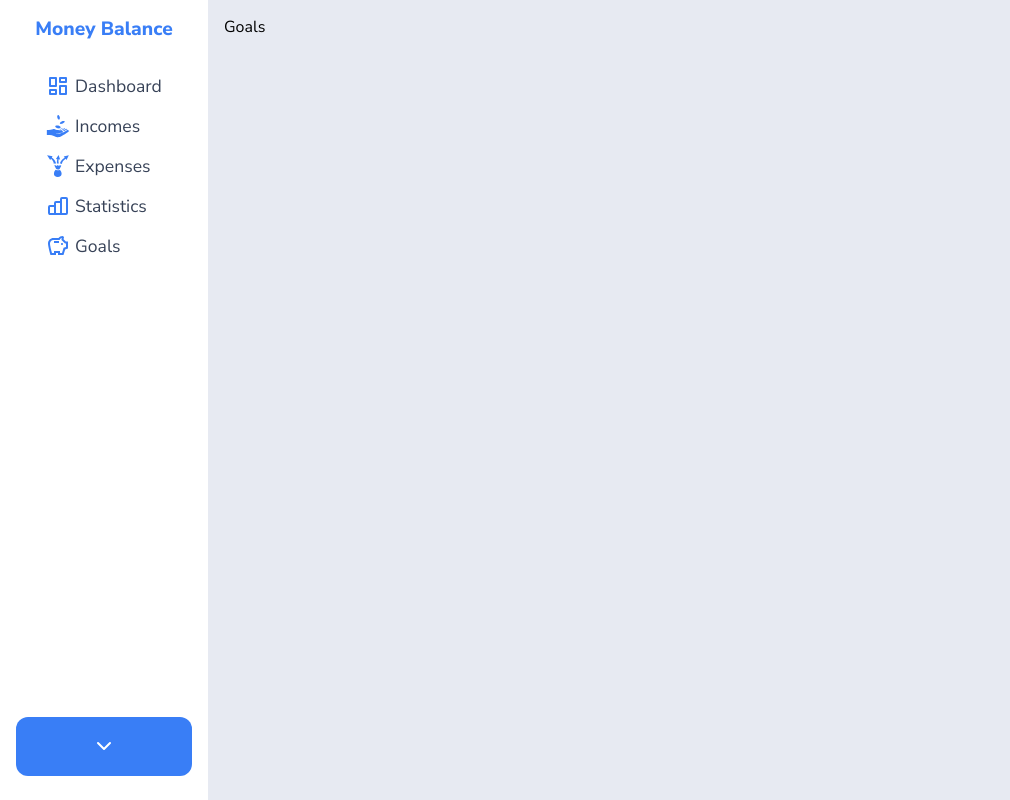
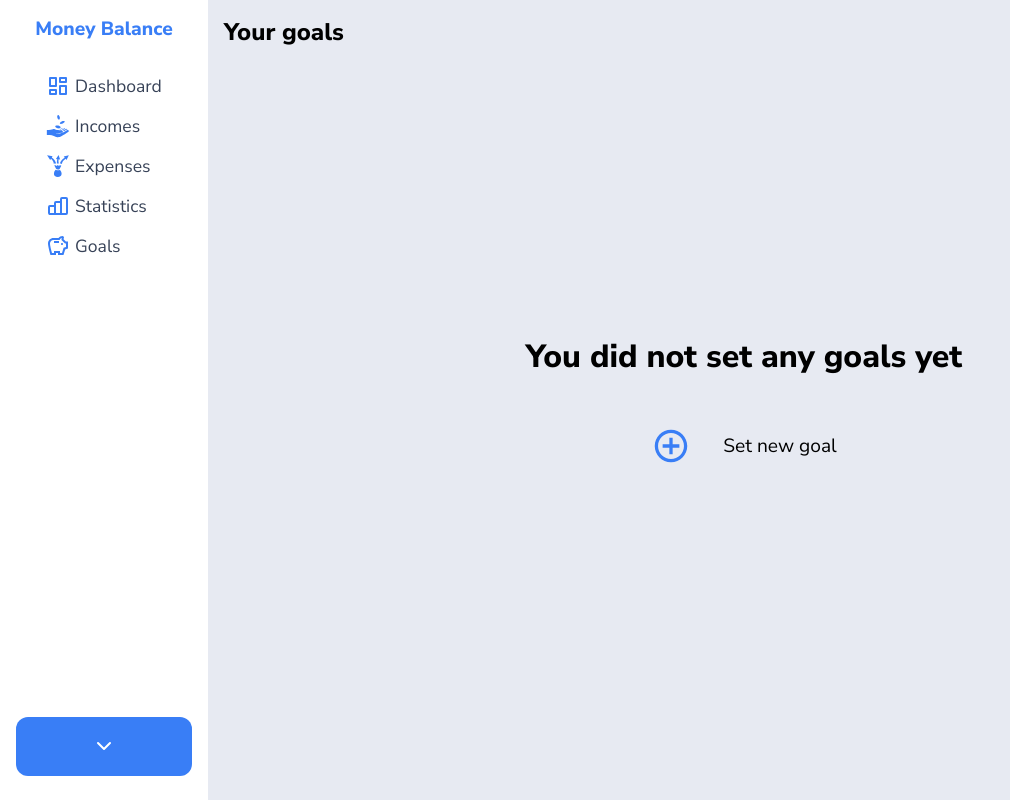
Before and after one commit to wojtek99955/money-balance, a React (Create React App) app in the folder client/: page /goals in a window 1280 px wide. Shown: the whole page, without its empty margins (0-1010 px from the left). Built offline with nearby package versions, Linux system fonts and the light colour scheme; no server answers; sample sign-in values are in the browser's storage.

Commit message:
add NoGoals

```diff
--- a/client/src/components/Goals/Goals.tsx
+++ b/client/src/components/Goals/Goals.tsx
@@ -1,8 +1,59 @@
 import styled from "styled-components";
 import { RouteContainer } from "../../assets/atoms/RouteContainer";
+import { IoMdAddCircleOutline } from "react-icons/io";
+
+const NoGoalsContainer = styled.div`
+  position: absolute;
+  top: 0;
+  left: 0;
+  width: 100%;
+  height: 100%;
+  display: flex;
+  justify-content: center;
+  align-items: center;
+`;
+
+const NoGoalsWrapper = styled.div`
+  display: flex;
+  flex-direction: column;
+  gap: 3rem;
+
+  h3 {
+    font-size: 2rem;
+  }
+
+  div {
+    display: flex;
+    align-items: center;
+    gap: 2rem;
+    justify-content: center;
+
+    span {
+      font-size: 1.2rem;
+    }
+  }
+`;
+
+const AddGoalIcon = styled(IoMdAddCircleOutline)`
+  font-size: 2.5rem;
+  color: ${({ theme }) => theme.colors.main.default};
+`;
 
 const Goals = () => {
-  return <RouteContainer>Goals</RouteContainer>;
+  return (
+    <RouteContainer>
+      <h2>Your goals</h2>
+      <NoGoalsContainer>
+        <NoGoalsWrapper>
+          <h3>You did not set any goals yet</h3>
+          <div>
+            <AddGoalIcon />
+            <span>Set new goal</span>
+          </div>
+        </NoGoalsWrapper>
+      </NoGoalsContainer>
+    </RouteContainer>
+  );
 };
 
 export default Goals;
```
